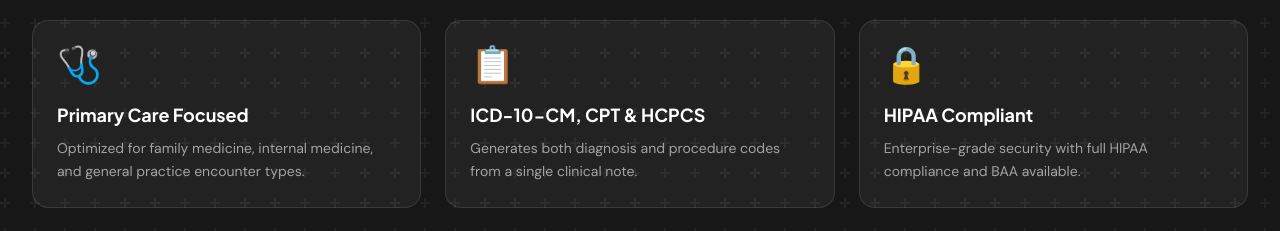
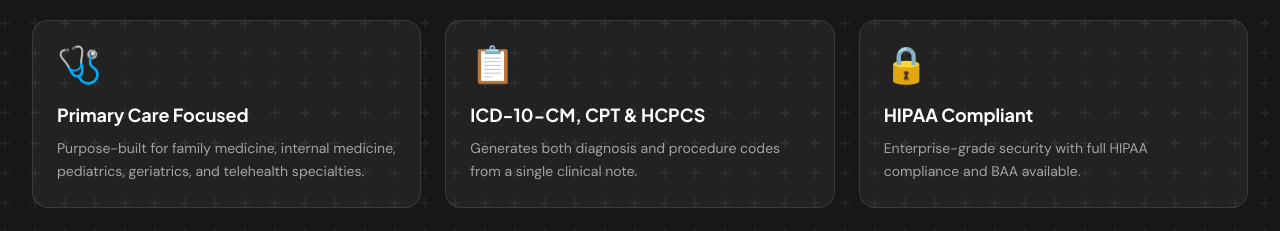
Before and after one commit to MediCoderAI/medicoder-marketing, a React (Vite) app: page / in a window 1280 px wide. Shown: the part 2880-3111 px from the top of the page. Built offline with nearby package versions, Linux system fonts and the light colour scheme.

Commit message:
added to primary care slogan

```diff
--- a/src/App.jsx
+++ b/src/App.jsx
@@ -389,7 +389,7 @@ function FeaturesSection() {
           {[
             {
               title: 'Primary Care Focused',
-              desc: 'Optimized for family medicine, internal medicine, and general practice encounter types.',
+              desc: 'Purpose-built for family medicine, internal medicine, pediatrics, geriatrics, and telehealth specialties.',
               icon: '🩺'
             },
             {
```
Also changed, not shown: 1 other file (tests, documents, lock files or other folders).
